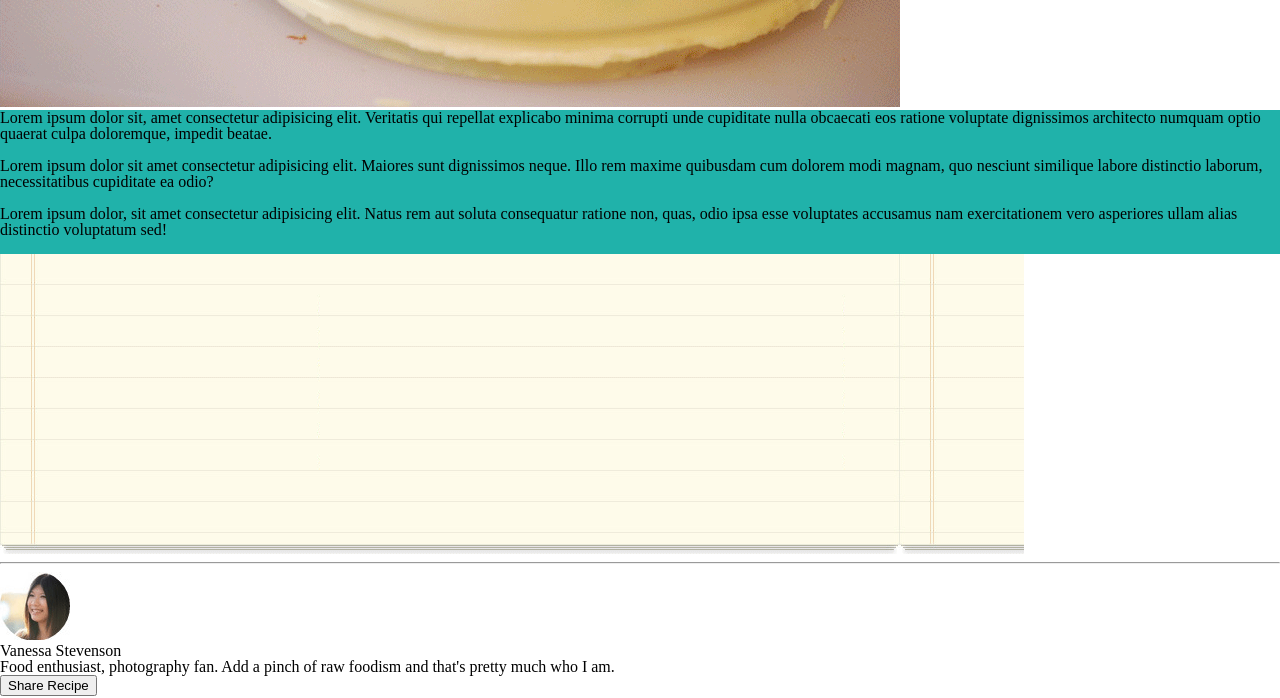
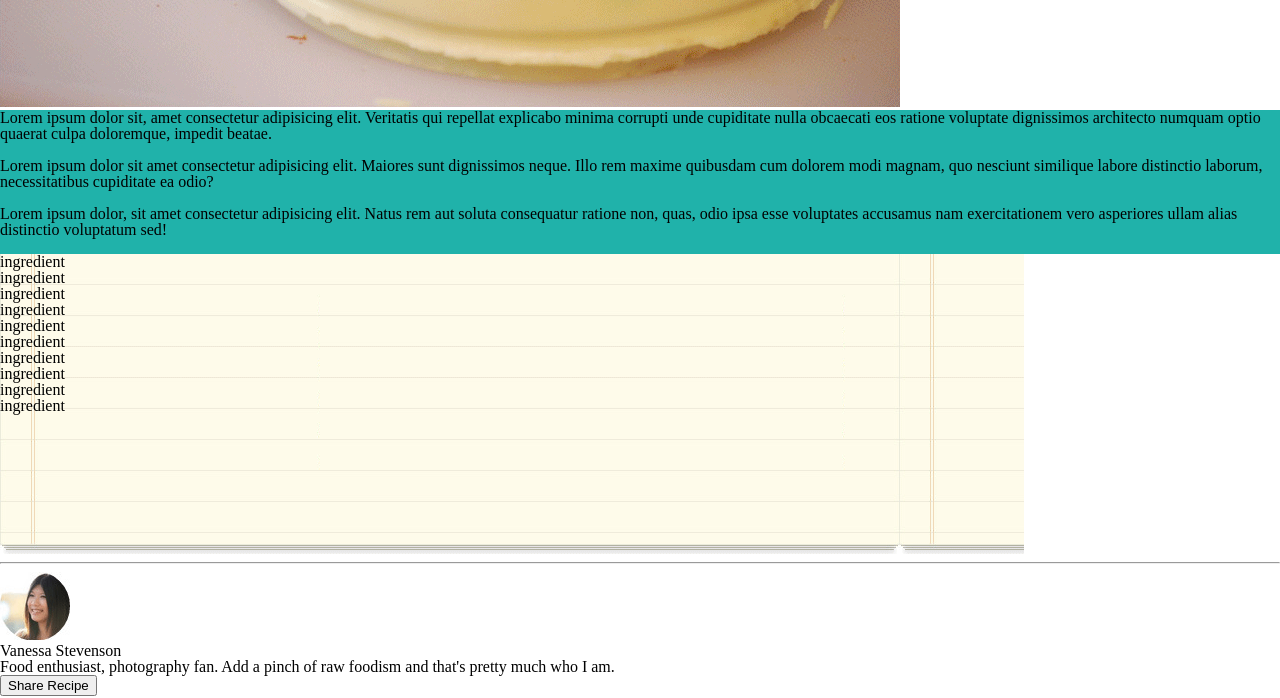
Before and after one commit to daniel-haugen/chocolate-pizza, a plain HTML site: page index.html in a window 1280 px wide. Shown: the part 745-1443 px from the top of the page. Drawn offline with Linux system fonts and the light colour scheme.

Commit message:
structure updated

```diff
--- a/index.html
+++ b/index.html
@@ -58,18 +58,16 @@
     </div>
     <div class="list">
       <ul>
-        <li></li>
-        <li></li>
-        <li></li>
-        <li></li>
-        <li></li>
-        <li></li>
-        <li></li>
-        <li></li>
-        <li></li>
-        <li></li>
-        <li></li>
-        <li></li>
+        <li>ingredient</li>
+        <li>ingredient</li>
+        <li>ingredient</li>
+        <li>ingredient</li>
+        <li>ingredient</li>
+        <li>ingredient</li>
+        <li>ingredient</li>
+        <li>ingredient</li>
+        <li>ingredient</li>
+        <li>ingredient</li>
       </ul>
     </div>
   </main>
```
